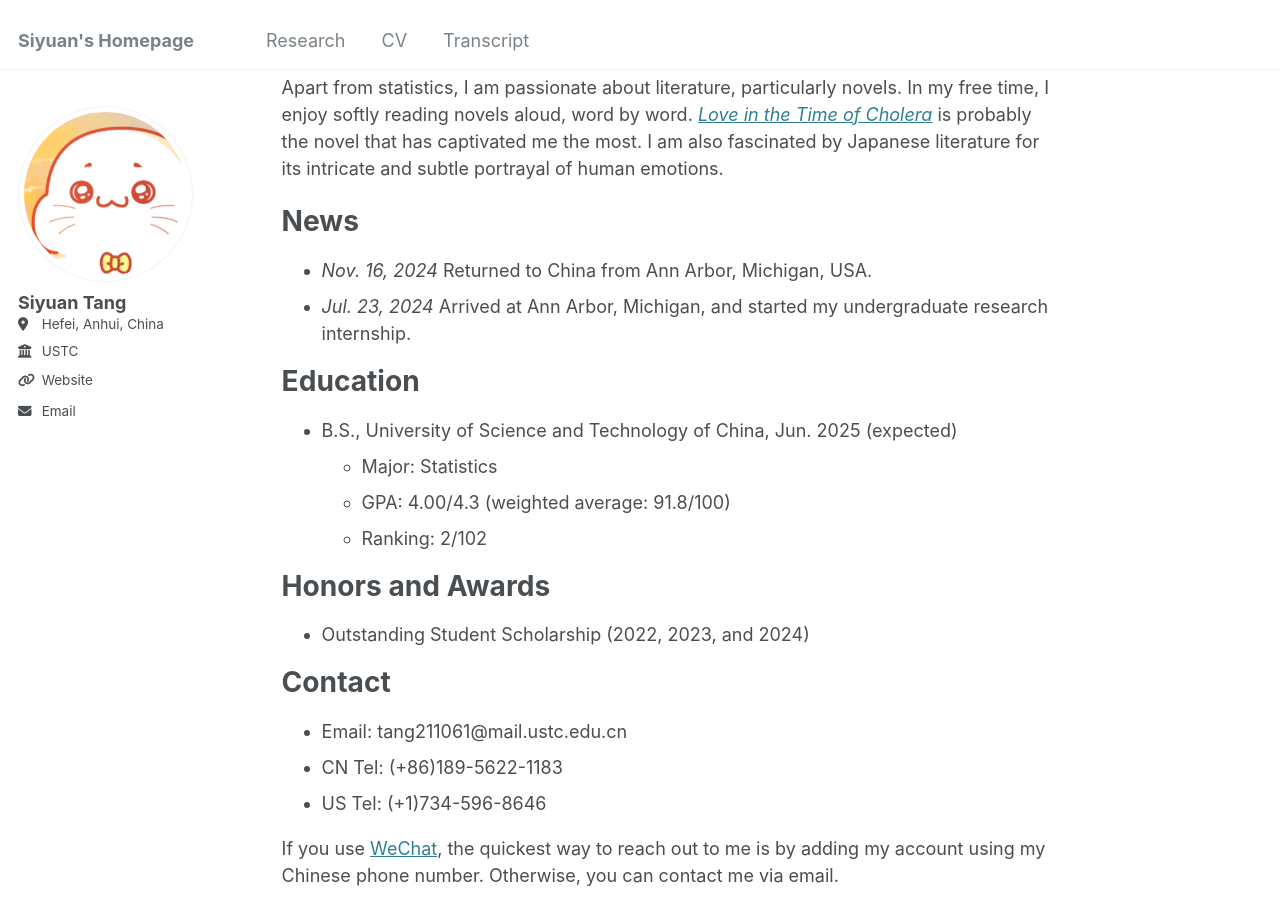
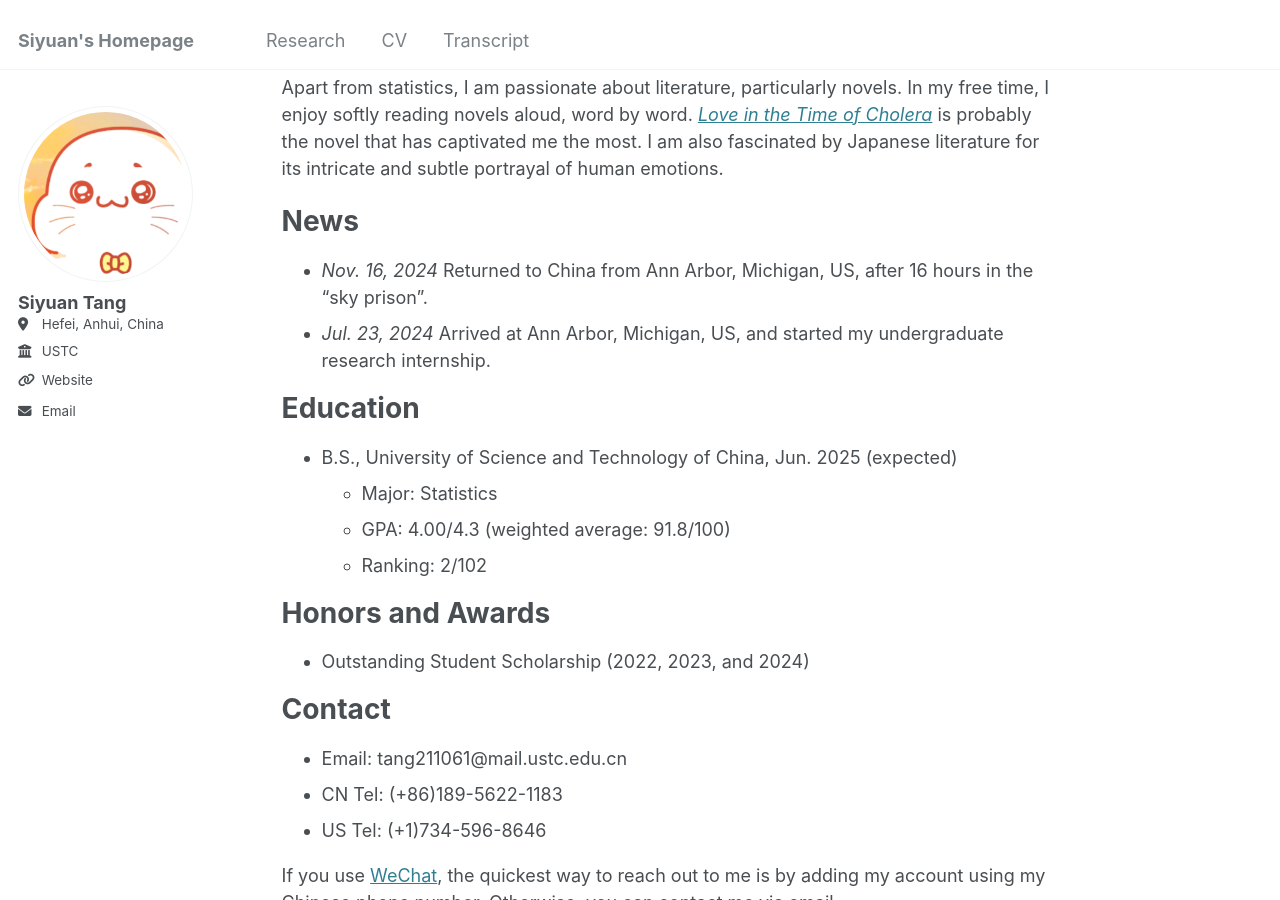
Before and after one commit to jacktangsy/jacktangsy.github.io, a Jekyll site: the page built from _pages/about.md, in a window 1280 px wide and 900 px high, scrolled down 515 px. Built offline with Jekyll 4.4.1, drawn with Linux system fonts in a browser that asks for light colours.

Commit message:
Update about.md

```diff
--- a/_pages/about.md
+++ b/_pages/about.md
@@ -18,8 +18,8 @@ Apart from statistics, I am passionate about literature, particularly novels. In
 
 News
 ======
-* *Nov. 16, 2024* Returned to China from Ann Arbor, Michigan, USA.
-* *Jul. 23, 2024* Arrived at Ann Arbor, Michigan, and started my undergraduate research internship.
+* *Nov. 16, 2024* Returned to China from Ann Arbor, Michigan, US, after 16 hours in the "sky prison".
+* *Jul. 23, 2024* Arrived at Ann Arbor, Michigan, US, and started my undergraduate research internship.
 
 Education
 ======
```
